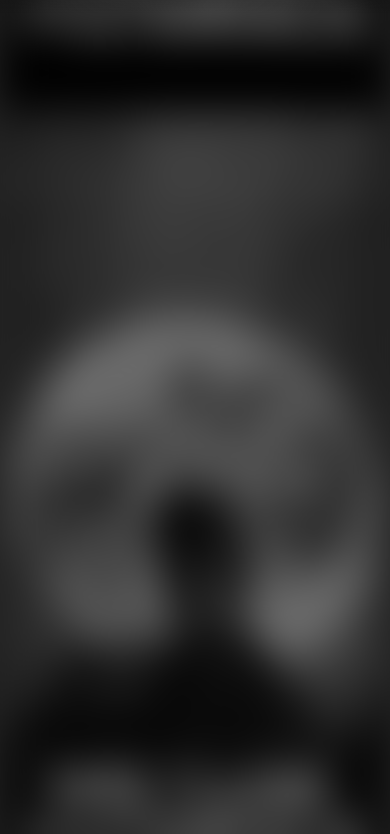
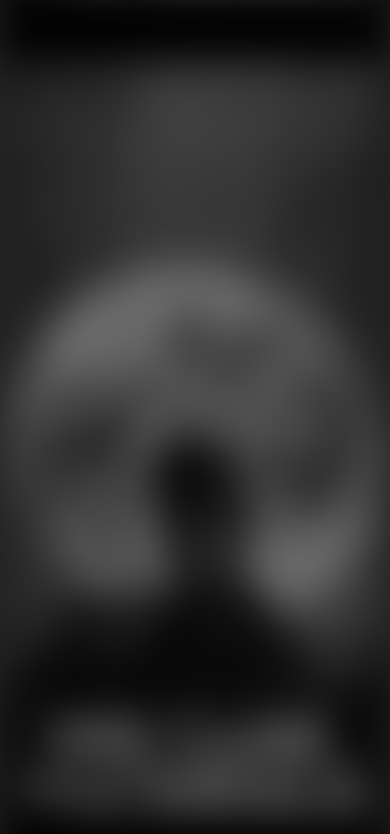
Before and after one commit to Narges-Danesh/filmSite, a plain HTML site: page details.html in a window 390 px wide. Shown: the part 75-909 px from the top of the page. Drawn offline with Linux system fonts and the light colour scheme.

Commit message:
Update details.css

```diff
--- a/details.css
+++ b/details.css
@@ -327,7 +327,7 @@
     align-items: center;
   }
   #bg-blur {
-    height: 1200px;
+    height: 1100px;
   }
   .film-desc .poster {
     max-width: 300px;
```
